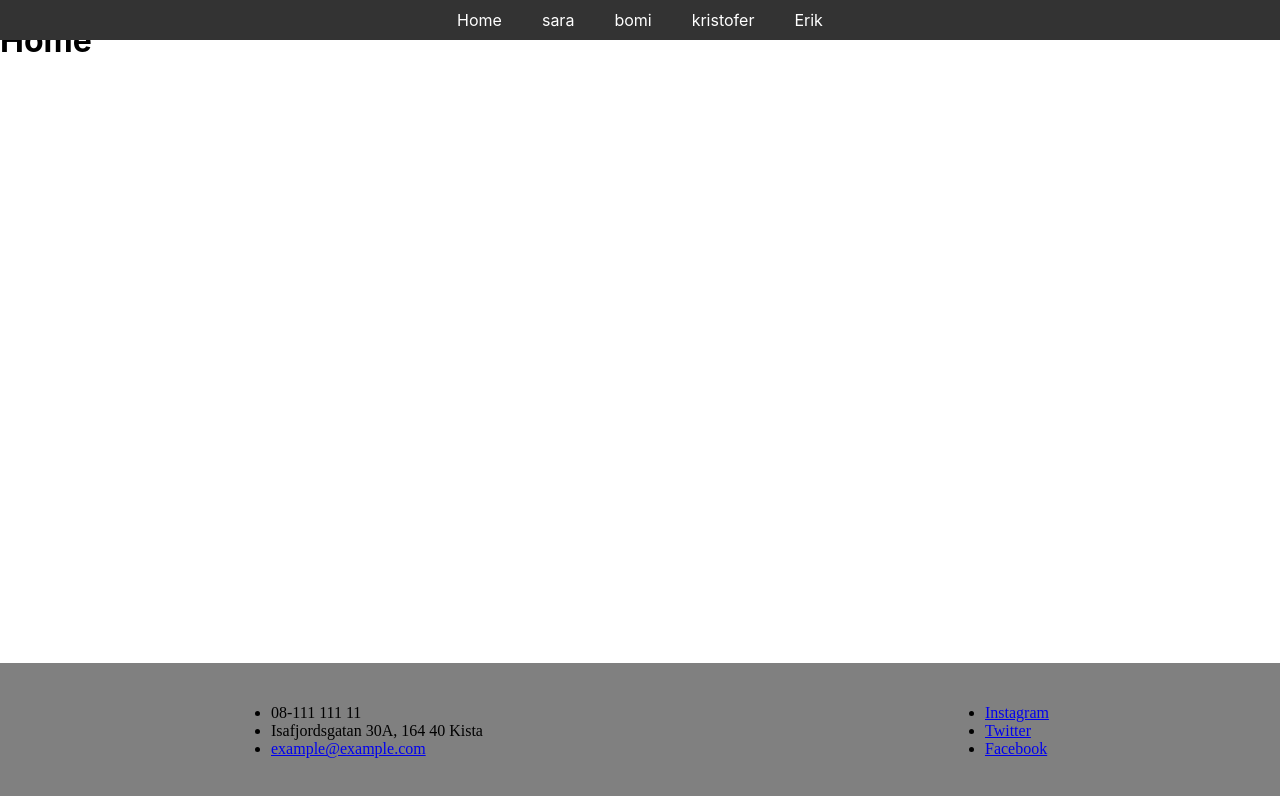
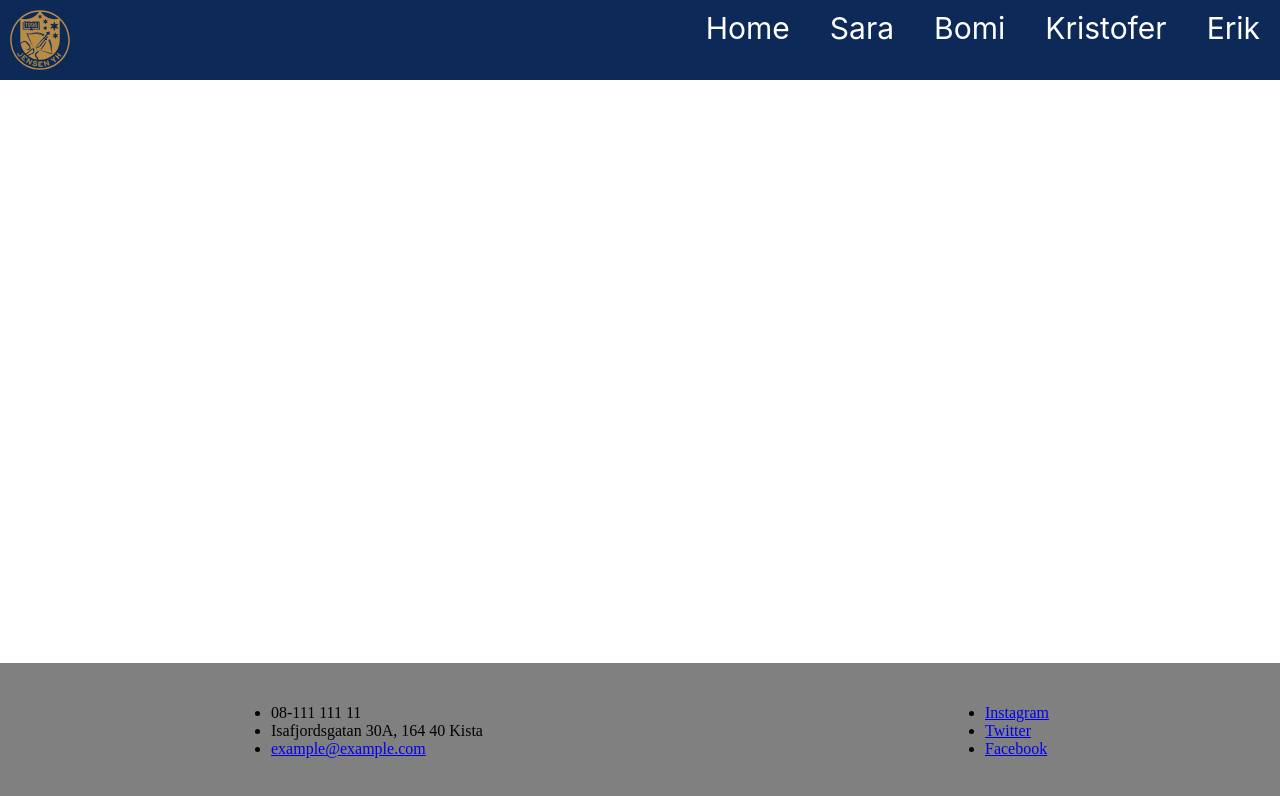
Before and after one commit to Blizzardst15/Webbramverk-Grupparbete, a React (Create React App) app in the folder jensen/: page / in a window 1280 px wide. Shown: the top 796 px of the page. Built offline with nearby package versions, Linux system fonts and the light colour scheme.

Commit message:
Adding Jensen's logo in header and changing the header color

```diff
--- a/jensen/src/components/Header.css
+++ b/jensen/src/components/Header.css
@@ -1,9 +1,18 @@
 .fixed-header {
     width: 100%;
     position: fixed;
-    background: #333;
+    background: #0c2957;
     padding: 10px 0;
     color: #fff;
-    text-align: center;
+    text-align: right;
     top: 0;
+    font-size: 30px;
 }
+
+.logo {
+    float: left;
+    display: inline-block;
+    width: 60px;
+    height: 60px;
+    margin-left: 10px;
+}
--- a/jensen/src/components/Header.js
+++ b/jensen/src/components/Header.js
@@ -1,18 +1,22 @@
 import { Outlet, Link } from "react-router-dom";
-import "./Header.css"
+import React from "react";
+import "./Header.css";
+import logo from '../image/logo-gold-jensen-yh.svg';
 
 const Header = () => {
     return (
         <div className="fixed-header">
+
+            <img className="logo" src={logo} alt="logo" />
+
             <nav>
+                <Link to="/" style={{ textDecoration: "none", color: "white", paddingRight: '20px', paddingLeft: '20px' }}>Home</Link>
+                <Link to="/sara" style={{ textDecoration: "none", color: "white", paddingRight: '20px', paddingLeft: '20px' }}>Sara</Link>
+                <Link to="/bomi" style={{ textDecoration: "none", color: "white", paddingRight: '20px', paddingLeft: '20px' }}>Bomi</Link>
+                <Link to="/kristofer" style={{ textDecoration: "none", color: "white", paddingRight: '20px', paddingLeft: '20px' }}>Kristofer</Link>
+                <Link to="/erik" style={{ textDecoration: "none", color: "white", paddingRight: '20px', paddingLeft: '20px' }}>Erik</Link>
+            </nav>
 
-                <Link to="/" style={{ textDecoration: "none", color: "white", paddingRight: '20px', paddingLeft: '20px' }}>Home</Link>
-                <Link to="/sara" style={{ textDecoration: "none", color: "white", paddingRight: '20px', paddingLeft: '20px' }}>sara</Link>
-                <Link to="/bomi" style={{ textDecoration: "none", color: "white", paddingRight: '20px', paddingLeft: '20px' }}>bomi</Link>
-                <Link to="/kristofer" style={{ textDecoration: "none", color: "white", paddingRight: '20px', paddingLeft: '20px' }}>kristofer</Link>
-                <Link to="/erik" style={{ textDecoration: "none", color: "white", paddingRight: '20px', paddingLeft: '20px' }}>Erik</Link>
-
-            </nav>
 
             <Outlet />
         </div>
```
Also changed, not shown: jensen/src/image/logo-gold-jensen-yh.svg (added).
